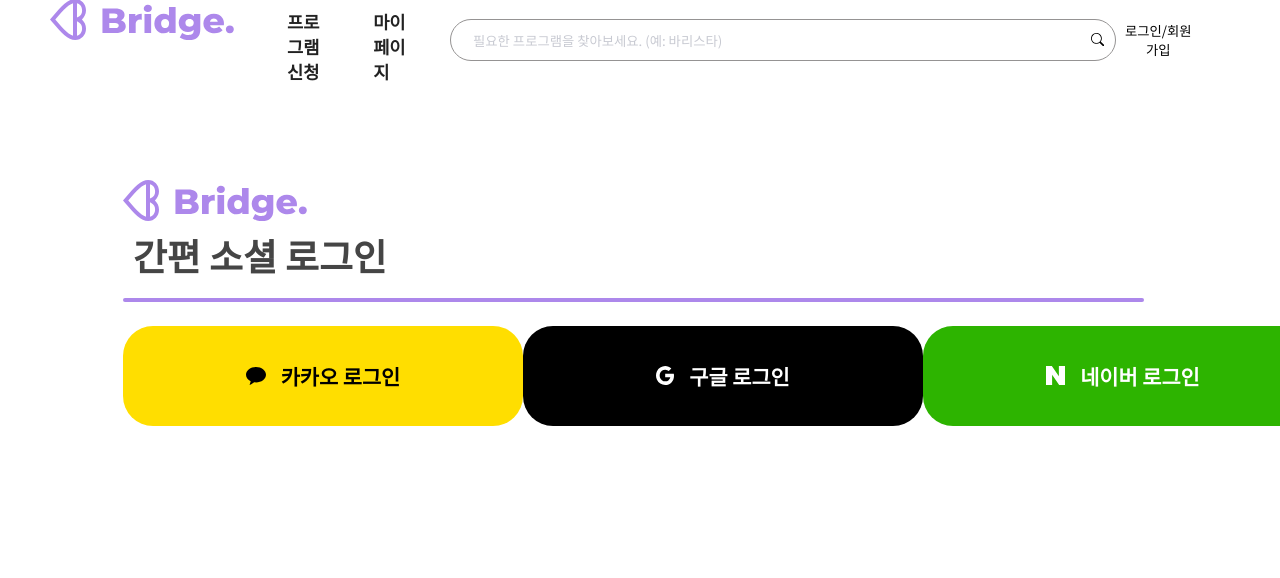
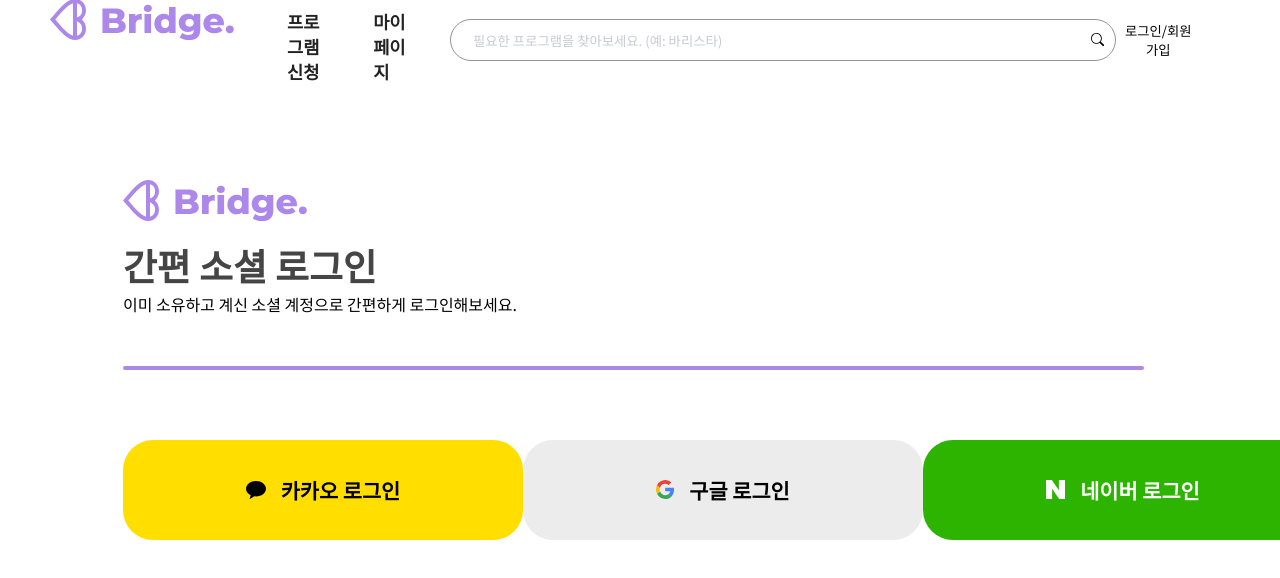
Before and after one commit to Likelion-at-SMWU-11th/LoveBridge-Client, a React (Create React App) app: page /login in a window 1280 px wide. Shown: the top 578 px of the page. Built offline with nearby package versions, Linux system fonts and the light colour scheme.

Commit message:
[add] loginpage ui

```diff
--- a/src/component/page/LoginPage.jsx
+++ b/src/component/page/LoginPage.jsx
@@ -6,6 +6,7 @@
 import google from '../img/google-logo.svg';
 import naver from '../img/naver-logo.svg';
 import logo from '../img/logo.svg';
+import {motion} from 'framer-motion';
 
 const Wrapper = styled.div`
 padding: 100px 136px 0px 123px;
@@ -17,7 +18,7 @@
     font-size: 2.3em;
     color: #454545;
     font-weight: 700;
-    margin-left: 10px
+    margin-top: 10px;
 `
 const Line = styled.hr`
     border: 0;
@@ -25,7 +26,8 @@
     background: #AD88EB;
     margin-top: 2vh;
     border-radius: 50px;
-    margin-bottom: 3vh;
+    margin-bottom: 70px;
+    margin-top: 50px;
 `
 const BtnContainer = styled.div`
 display: flex;
@@ -46,9 +48,9 @@
     display: flex;
     align-items: center;
     >button {
-        background: #000;
+        background: #ECECEC;
         width: 400px;
-        color: #fff;
+        color: #000;
         margin-bottom: 20px;
     }
 `
@@ -62,7 +64,7 @@
         margin-bottom: 20px;
     }
 `
-const StyledButton = styled.button`
+const StyledButton = styled(motion.button)`
     font-size: 1.3em;
     font-weight: 700;
     border: 0px;
@@ -79,29 +81,27 @@
 `
 const LoginInfo = styled.div`
 `
+const SubTxt = styled.div`
+    margin-bottom: 30px;
+`
+const hoverVariants = {
+    grow: {
+      scale: 1.05
+    },
+  };
+
 
 function LoginPage() {
-    const [username, setUsername] = useState("");
-    const [password, setPassword] = useState("");
 
-    const onChangeUsername = (e) => {
-        const username = e.target.value;
-        setUsername(username);
-    };
-
-    const onChangePassword = (e) => {
-        const password = e.target.value;
-        setPassword(password);
-    };
   return (
     <Wrapper>
-        <LoginInfo><img src={logo}/><TitleTxt>간편 소셜 로그인</TitleTxt></LoginInfo>
+        <LoginInfo><img src={logo}/><TitleTxt>간편 소셜 로그인</TitleTxt><SubTxt>이미 소유하고 계신 소셜 계정으로 간편하게 로그인해보세요.</SubTxt></LoginInfo>
             <LoginContainer>
-                <Line/>
+            <Line/>
                 <BtnContainer>
-                    <KaKaO><StyledButton><img src={kako}/>카카오 로그인</StyledButton></KaKaO>
-                    <Google><StyledButton><img src={google}/>구글 로그인</StyledButton></Google>
-                    <Naver><StyledButton><img src={naver}/>네이버 로그인</StyledButton></Naver>
+                    <KaKaO ><StyledButton whileHover={["grow"]} variants={hoverVariants}><img src={kako}/>카카오 로그인</StyledButton></KaKaO>
+                    <Google><StyledButton whileHover={["grow"]} variants={hoverVariants}><img src={google}/>구글 로그인</StyledButton></Google>
+                    <Naver><StyledButton whileHover={["grow"]} variants={hoverVariants}><img src={naver}/>네이버 로그인</StyledButton></Naver>
                 </BtnContainer>
             </LoginContainer>
     </Wrapper>
```
Also changed, not shown: src/component/img/google-logo.svg.
